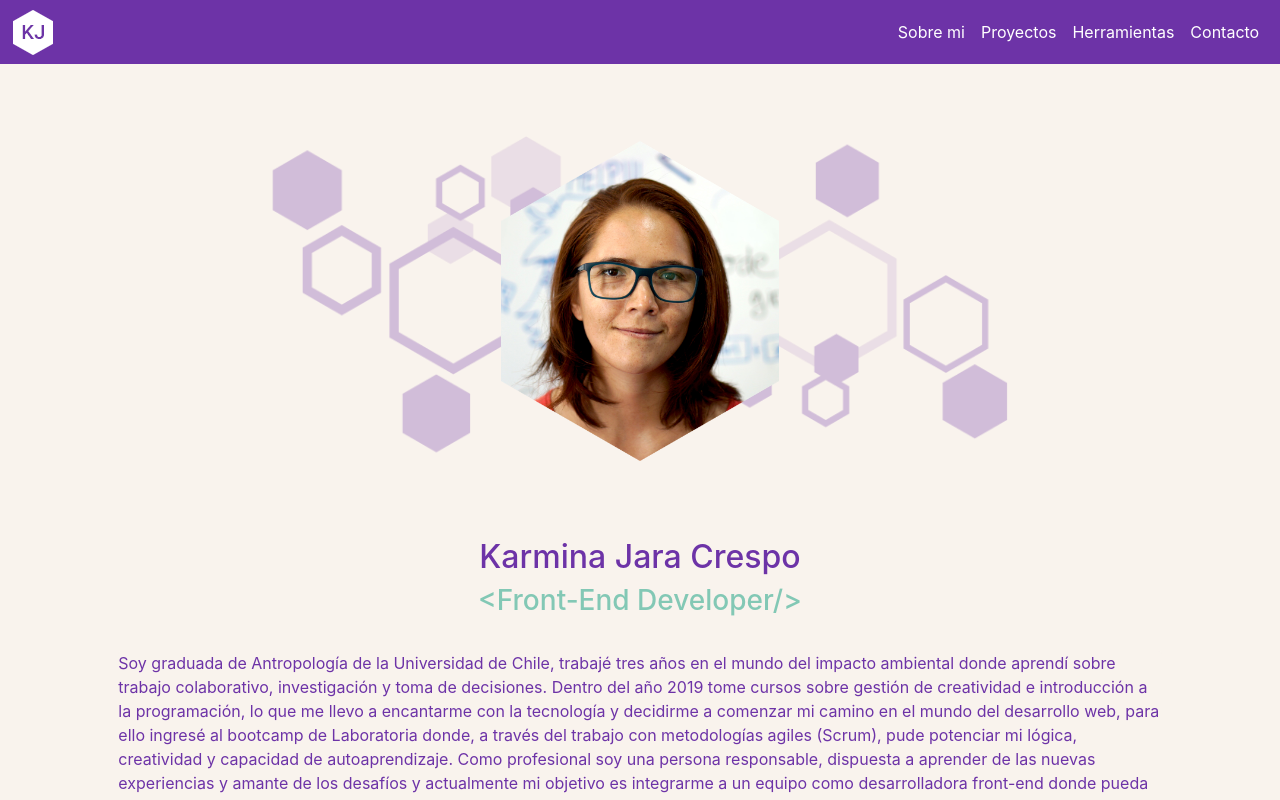
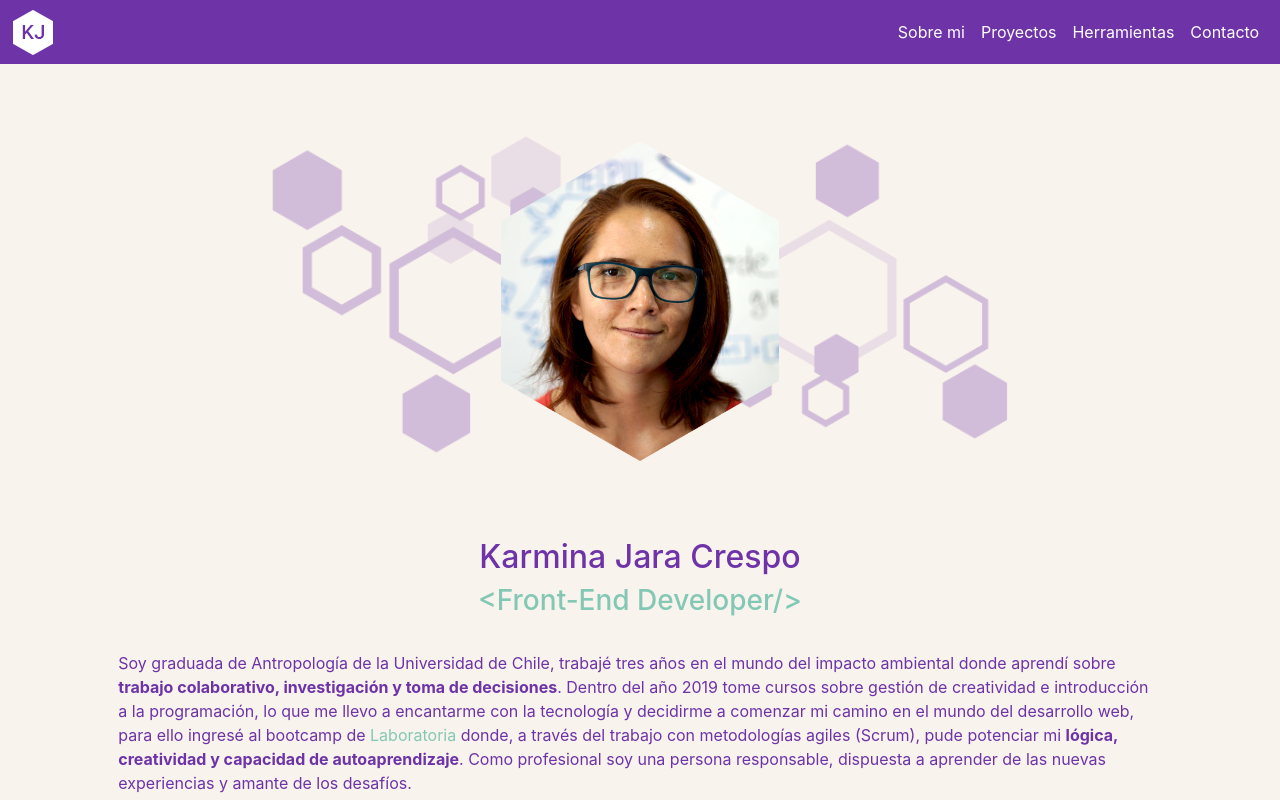
Before and after one commit to karmina-jc/Karmina-portfolio, a React (Create React App) app: page / in a window 1280 px wide. Shown: the top 800 px of the page. Built offline with nearby package versions, Linux system fonts and the light colour scheme.

Commit message:
detalles texto about

```diff
--- a/src/components/About.jsx
+++ b/src/components/About.jsx
@@ -12,6 +12,9 @@ const Styles = styled.div`
       margin: 3%;
       border: none;
     }
+    .card-text a {
+      color: #83c8b5;
+    }
   `
 
 function AboutMe() {
@@ -20,7 +23,7 @@ function AboutMe() {
       <Container>
         <Card >
           <Card.Text>
-          Soy graduada de Antropología de la Universidad de Chile, trabajé tres años en el mundo del impacto ambiental donde aprendí sobre trabajo colaborativo, investigación y toma de decisiones. Dentro del año 2019 tome cursos sobre gestión de creatividad e introducción a la programación, lo que me llevo a encantarme con la tecnología y decidirme a comenzar mi camino en el mundo del desarrollo web, para ello ingresé al bootcamp de Laboratoria donde, a través del trabajo con metodologías agiles (Scrum), pude potenciar mi lógica, creatividad y capacidad de autoaprendizaje. Como profesional soy una persona responsable, dispuesta a aprender de las nuevas experiencias y amante de los desafíos y actualmente mi objetivo es integrarme a un equipo como desarrolladora front-end donde pueda aportar y crecer.
+          Soy graduada de Antropología de la Universidad de Chile, trabajé tres años en el mundo del impacto ambiental donde aprendí sobre <b>trabajo colaborativo, investigación y toma de decisiones</b>. Dentro del año 2019 tome cursos sobre gestión de creatividad e introducción a la programación, lo que me llevo a encantarme con la tecnología y decidirme a comenzar mi camino en el mundo del desarrollo web, para ello ingresé al bootcamp de <a href="https://www.laboratoria.la/">Laboratoria</a> donde, a través del trabajo con metodologías agiles (Scrum), pude potenciar mi <b>lógica, creatividad y capacidad de autoaprendizaje</b>. Como profesional soy una persona responsable, dispuesta a aprender de las nuevas experiencias y amante de los desafíos.
           </Card.Text>
         </Card>
       </Container>
```
